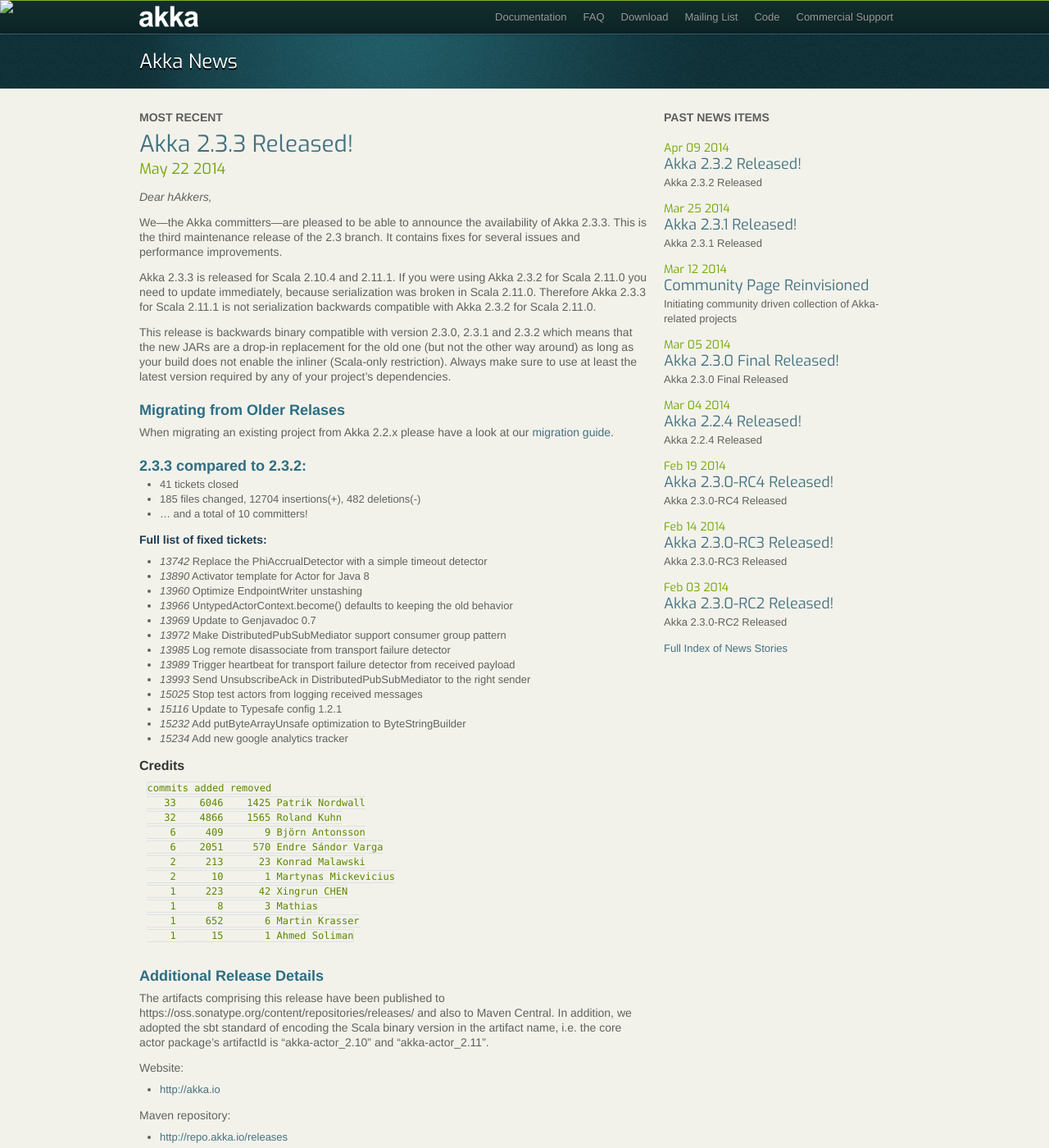
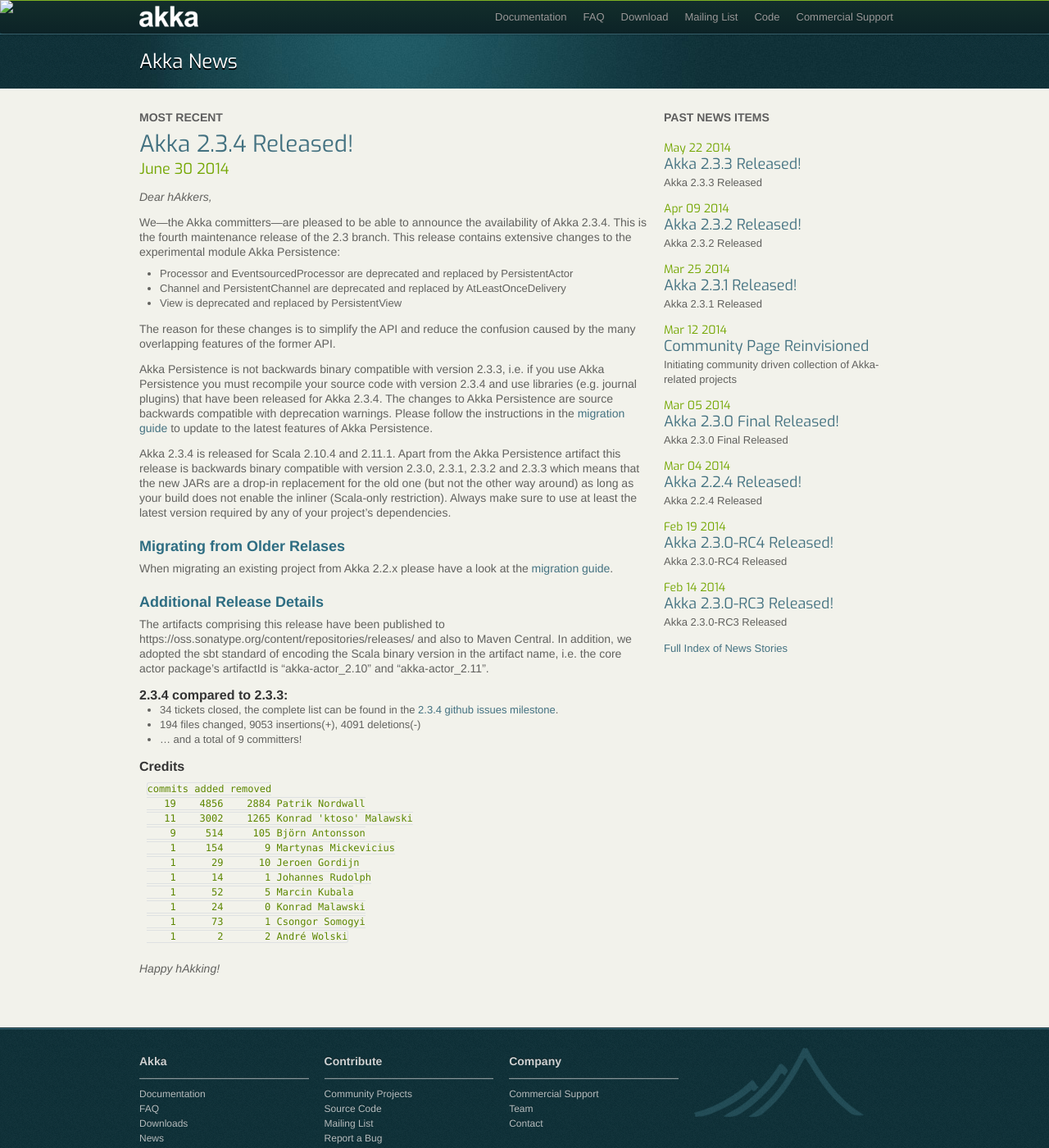
Before and after one commit to raboof/akka.github.com, a Jekyll site: the page built from news/index.md, in a window 1280 px wide and 1400 px high. Shown: the whole window at 82% size. Built offline with Jekyll 4.4.1, drawn with Linux system fonts in a browser that asks for light colours; some of the changed text lies outside the part shown.

Commit message:
Akka 2.3.4 release

```diff
--- a/404.html
+++ b/404.html
@@ -71,9 +71,9 @@
 
 <ul>
 
-<li>Akka 2.3.3 Documentation - <a href='http://doc.akka.io/docs/akka/2.3.3/'>http://doc.akka.io/docs/akka/2.3.3/</a> (or in <a href='http://doc.akka.io/docs/akka/2.3.3/Akka.pdf'>PDF format</a> and also in <a href='http://doc.akka.io/docs/akka/2.3.3/Akka.epub'>EPUB format</a>)</li>
+<li>Akka 2.3.4 Documentation - <a href='http://doc.akka.io/docs/akka/2.3.4/'>http://doc.akka.io/docs/akka/2.3.4/</a> (or in <a href='http://doc.akka.io/docs/akka/2.3.4/Akka.pdf'>PDF format</a> and also in <a href='http://doc.akka.io/docs/akka/2.3.4/Akka.epub'>EPUB format</a>)</li>
 
-<li>Akka 2.3.3 API - <a href='http://doc.akka.io/api/akka/2.3.3'>for Scala</a>&nbsp;and&nbsp;<a href='http://doc.akka.io/japi/akka/2.3.3'>for Java</a></li>
+<li>Akka 2.3.4 API - <a href='http://doc.akka.io/api/akka/2.3.4'>for Scala</a>&nbsp;and&nbsp;<a href='http://doc.akka.io/japi/akka/2.3.4'>for Java</a></li>
 
 <li>Akka 2.2.4 Documentation - <a href='http://doc.akka.io/docs/akka/2.2.4'>http://doc.akka.io/docs/akka/2.2.4</a> (or as PDF for <a href='http://doc.akka.io/docs/akka/2.2.4/AkkaJava.pdf'>Java</a> or <a href='http://doc.akka.io/docs/akka/2.2.4/AkkaScala.pdf'>Scala</a> and also in <a href='http://doc.akka.io/docs/akka/2.2.4/Akka.epub'>EPUB format</a>)</li>
 
--- a/_includes/download.html
+++ b/_includes/download.html
@@ -102,11 +102,11 @@
             <div class="span6">
 
                 <div class="latest">
-                    <h2>Latest official version <small>May 22, 2014</small></h2>
+                    <h2>Latest official version <small>Jun 30, 2014</small></h2>
                     <table>
                         <tr>
                             <td>
-                                <a href="http://downloads.typesafe.com/akka/akka-2.3.3_2.10.zip" class="downloadStandaloneLink" data-version="2.3.3">Akka 2.3.3 distribution for Scala 2.10</a>
+                                <a href="http://downloads.typesafe.com/akka/akka-2.3.4_2.10.zip" class="downloadStandaloneLink" data-version="2.3.4">Akka 2.3.4 distribution for Scala 2.10</a>
                             </td>
                             <td>
                                 44MB
@@ -114,7 +114,7 @@
                         </tr>
                         <tr>
                             <td>
-                                <a href="http://downloads.typesafe.com/akka/akka-2.3.3_2.11.zip" class="downloadStandaloneLink" data-version="2.3.3">Akka 2.3.3 distribution for Scala 2.11</a>
+                                <a href="http://downloads.typesafe.com/akka/akka-2.3.4_2.11.zip" class="downloadStandaloneLink" data-version="2.3.4">Akka 2.3.4 distribution for Scala 2.11</a>
                             </td>
                             <td>
                                 42MB
--- a/docs/index.md
+++ b/docs/index.md
@@ -5,15 +5,15 @@
 
 ## Release Versions
 
-### Akka 2.3.3 (current stable release) for Scala 2.10 and 2.11
+### Akka 2.3.4 (current stable release) for Scala 2.10 and 2.11
 
 * Akka Documentation
 
-  * HTML for [Java](http://doc.akka.io/docs/akka/2.3.3/java.html) and [Scala](http://doc.akka.io/docs/akka/2.3.3/scala.html)
-  * PDF for [Java](http://doc.akka.io/docs/akka/2.3.3/AkkaJava.pdf) and [Scala](http://doc.akka.io/docs/akka/2.3.3/AkkaScala.pdf)
-  * [EPUB](http://doc.akka.io/docs/akka/2.3.3/Akka.epub) (Combined Java and Scala)
+  * HTML for [Java](http://doc.akka.io/docs/akka/2.3.4/java.html) and [Scala](http://doc.akka.io/docs/akka/2.3.4/scala.html)
+  * PDF for [Java](http://doc.akka.io/docs/akka/2.3.4/AkkaJava.pdf) and [Scala](http://doc.akka.io/docs/akka/2.3.4/AkkaScala.pdf)
+  * [EPUB](http://doc.akka.io/docs/akka/2.3.4/Akka.epub) (Combined Java and Scala)
 
-* Akka API - for [Java](http://doc.akka.io/japi/akka/2.3.3/) and [Scala](http://doc.akka.io/api/akka/2.3.3/)
+* Akka API - for [Java](http://doc.akka.io/japi/akka/2.3.4/) and [Scala](http://doc.akka.io/api/akka/2.3.4/)
 
 ### Akka 2.2.4 (previous stable release) for Scala 2.10
 
--- /dev/null
+++ b/news/_posts/2014-06-30-akka-2.3.4-released.md
@@ -0,0 +1,50 @@
+---
+layout: news
+title: Akka 2.3.4 Released!
+author: Patrik Nordwall
+short: Akka 2.3.4 Released
+---
+
+*Dear hAkkers,*
+
+We—the Akka committers—are pleased to be able to announce the availability of Akka 2.3.4. This is the fourth maintenance release of the 2.3 branch. This release contains extensive changes to the experimental module Akka Persistence:
+
+ - Processor and EventsourcedProcessor are deprecated and replaced by PersistentActor
+ - Channel and PersistentChannel are deprecated and replaced by AtLeastOnceDelivery
+ - View is deprecated and replaced by PersistentView
+
+The reason for these changes is to simplify the API and reduce the confusion caused by the many overlapping features of the former API.
+
+Akka Persistence is not backwards binary compatible with version 2.3.3, i.e. if you use Akka Persistence you must recompile your source code with version 2.3.4 and use libraries (e.g. journal plugins) that have been released for Akka 2.3.4. The changes to Akka Persistence are source backwards compatible with deprecation warnings. Please follow the instructions in the [migration guide](http://doc.akka.io/docs/akka/2.3.4/project/migration-guide-persistence-experimental-2.3.x-2.4.x.html#migration-guide-persistence-experimental-2-3-x-2-4-x) to update to the latest features of Akka Persistence.
+
+Akka 2.3.4 is released for Scala 2.10.4 and 2.11.1. Apart from the Akka Persistence artifact this release is backwards binary compatible with version 2.3.0, 2.3.1, 2.3.2 and 2.3.3 which means that the new JARs are a drop-in replacement for the old one (but not the other way around) as long as your build does not enable the inliner (Scala-only restriction). Always make sure to use at least the latest version required by any of your project’s dependencies.
+
+### Migrating from Older Relases ###
+
+When migrating an existing project from Akka 2.2.x please have a look at the [migration guide](http://doc.akka.io/docs/akka/2.3.4/project/migration-guide-2.2.x-2.3.x.html).
+
+### Additional Release Details ###
+
+The artifacts comprising this release have been published to https://oss.sonatype.org/content/repositories/releases/ and also to Maven Central. In addition, we adopted the sbt standard of encoding the Scala binary version in the artifact name, i.e. the core actor package’s artifactId is “akka-actor_2.10” and “akka-actor_2.11”.
+
+#### 2.3.4 compared to 2.3.3: ####
+
+ - 34 tickets closed, the complete list can be found in the [2.3.4 github issues milestone](https://github.com/akka/akka/issues?milestone=10&state=closed).
+ - 194 files changed, 9053 insertions(+), 4091 deletions(-)
+ - ... and a total of 9 committers!
+
+#### Credits ####
+
+    commits added removed
+       19    4856    2884 Patrik Nordwall
+       11    3002    1265 Konrad 'ktoso' Malawski
+        9     514     105 Björn Antonsson
+        1     154       9 Martynas Mickevicius
+        1      29      10 Jeroen Gordijn
+        1      14       1 Johannes Rudolph
+        1      52       5 Marcin Kubala
+        1      24       0 Konrad Malawski
+        1      73       1 Csongor Somogyi
+        1       2       2 André Wolski
+
+*Happy hAkking!*
```
